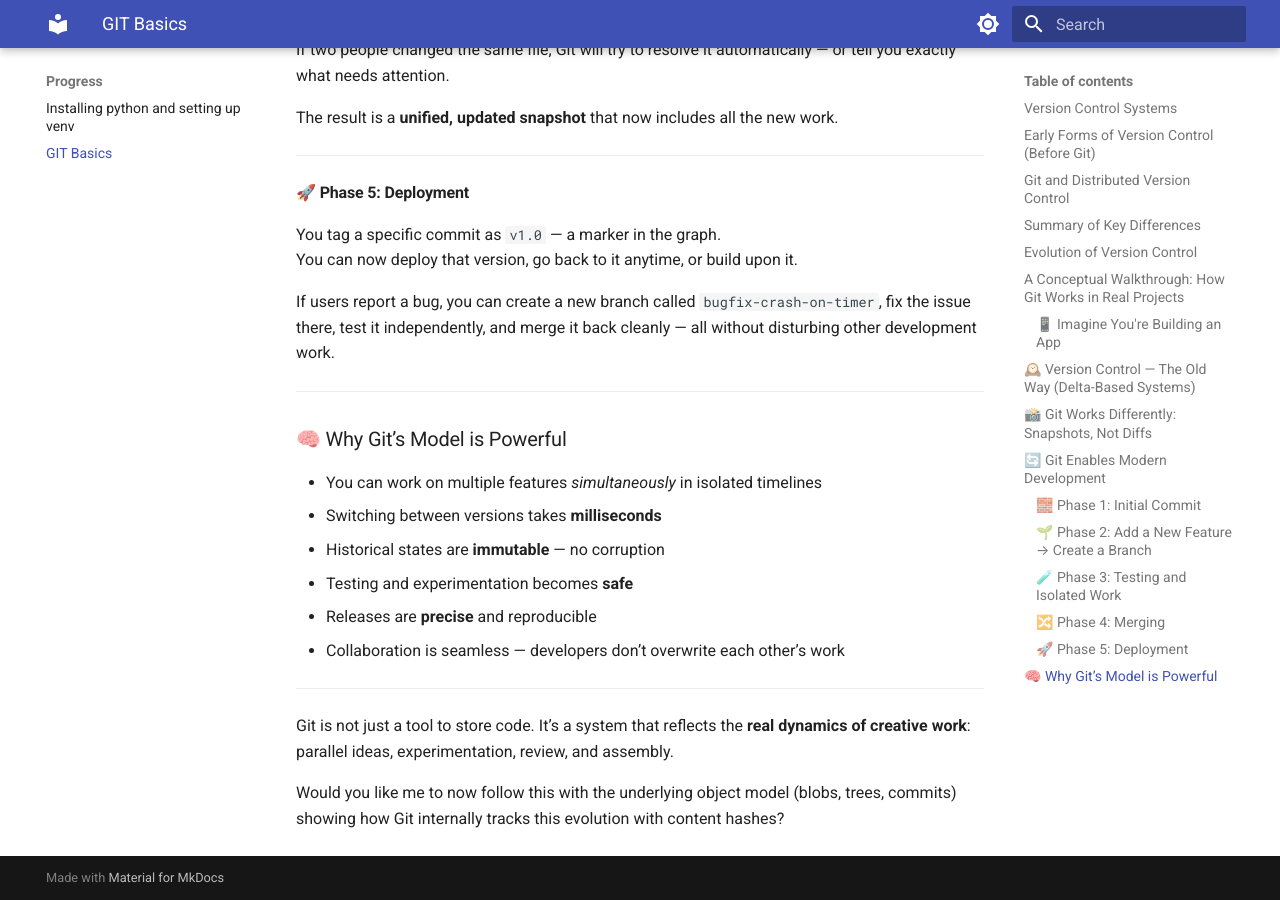
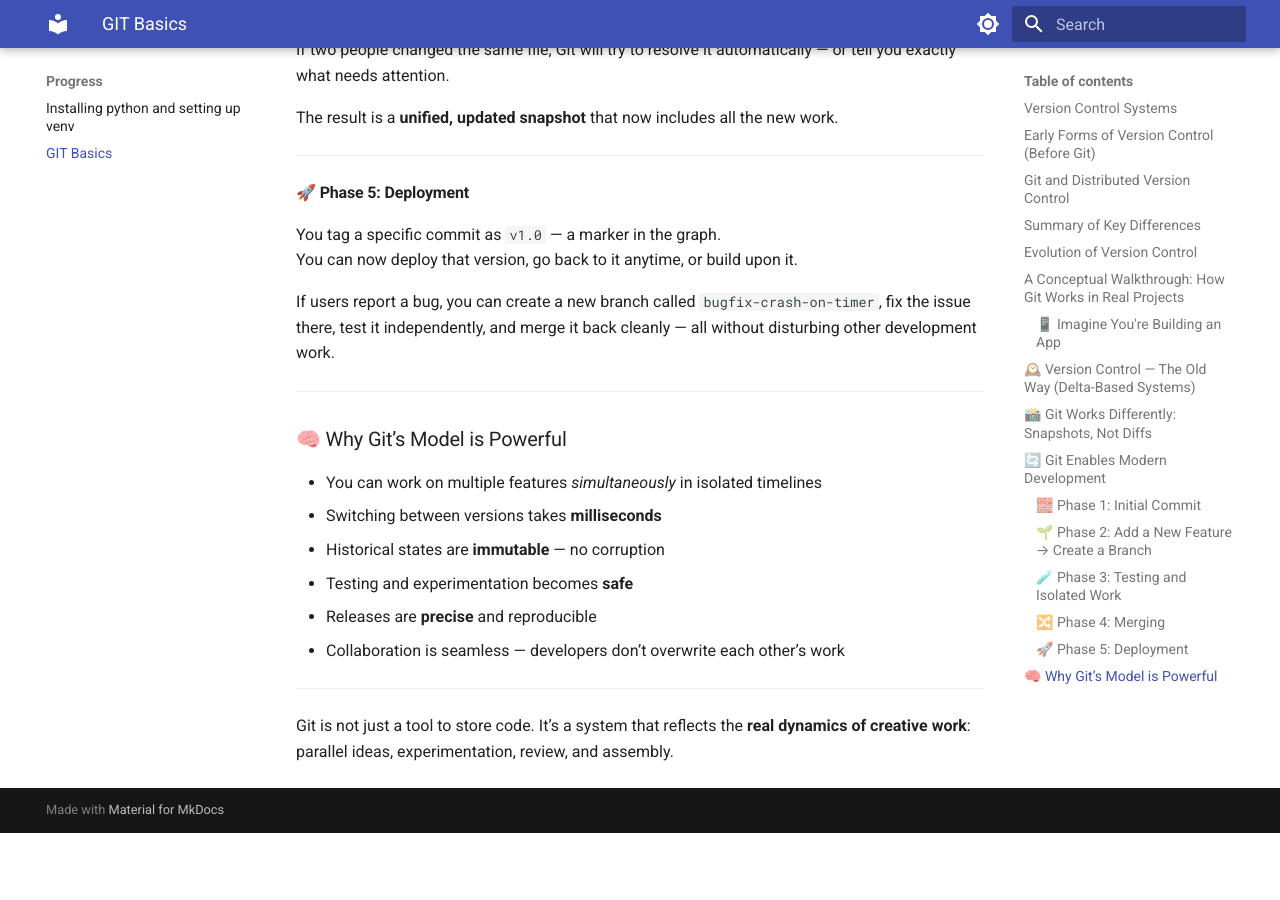
Before and after one commit to ankitkcn/devopsbro, an MkDocs documentation site: the page built from docs/Progress/01 - GIT Basics.md, in a window 1280 px wide and 900 px high, scrolled down 4704 px. Built offline with MkDocs 1.6.1 and Material for MkDocs 9.7.7, drawn with Linux system fonts in a browser that asks for light colours; after the commit the page ends 5537 px from its top, so only the background shows below that.

Commit message:
correction github basics

```diff
--- a/docs/Progress/01 - GIT Basics.md
+++ b/docs/Progress/01 - GIT Basics.md
@@ -206,5 +206,3 @@ If users report a bug, you can create a new branch called `bugfix-crash-on-timer
 ---
 
 Git is not just a tool to store code. It’s a system that reflects the **real dynamics of creative work**: parallel ideas, experimentation, review, and assembly.
-
-Would you like me to now follow this with the underlying object model (blobs, trees, commits) showing how Git internally tracks this evolution with content hashes?
```
